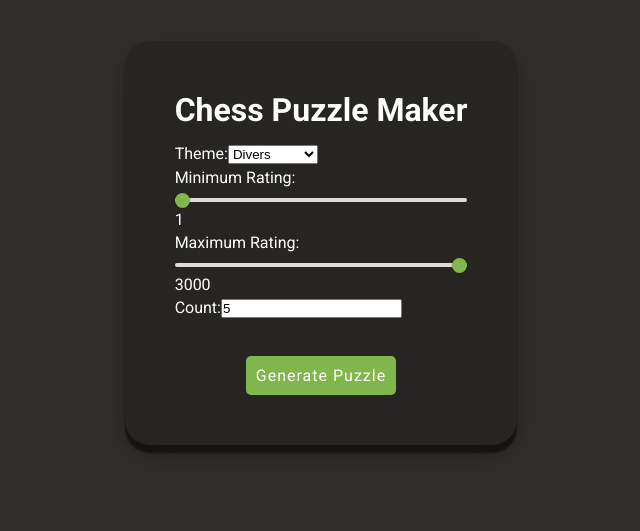
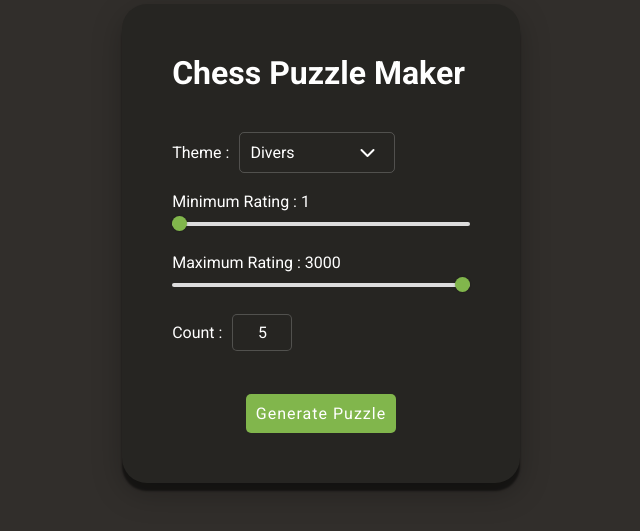
Before and after one commit to BaptLab/chess_puzzle_maker, a Next.js app in the folder front/: page / in a window 1280 px wide. Shown: the part 157-688 px from the top of the page, without its empty margins (319-959 px from the left). Built offline with nearby package versions, Linux system fonts and the light colour scheme.

Commit message:
good work on visuals

```diff
--- a/front/package.json
+++ b/front/package.json
@@ -10,6 +10,7 @@
   },
   "dependencies": {
     "@chrisoakman/chessboard2": "^0.5.0",
+    "@fortawesome/fontawesome-free": "^6.6.0",
     "jspdf": "^2.5.2",
     "next": "15.0.2",
     "react": "19.0.0-rc-02c0e824-20241028",
--- a/front/src/app/globals.css
+++ b/front/src/app/globals.css
@@ -33,6 +33,89 @@ button {
   cursor: pointer;
 }
 
+select {
+  appearance: none;
+  -webkit-appearance: none;
+  -moz-appearance: none;
+  background-color: inherit;
+  color: white;
+  border: 1px solid rgba(255, 255, 255, 0.2);
+  border-radius: 5px;
+  padding: 10px;
+  font-size: 16px;
+  font-family: inherit;
+  cursor: pointer;
+  width: 100%;
+  transition: border-color 0.2s;
+}
+
+select:focus {
+  border-color: #81b64c;
+  outline: none;
+}
+
+/* Font Awesome arrow icon */
+.select-arrow {
+  position: absolute;
+  right: 10px;
+  top: 50%;
+  transform: translateY(-50%);
+  pointer-events: none; /* Prevents interfering with select interaction */
+  transition: transform 0.3s;
+  color: white;
+}
+
+/* Rotate arrow when select container has "open" class */
+.selectContainer.open .select-arrow {
+  transform: translateY(-50%) rotate(180deg); /* Flip arrow when open */
+}
+
+/* Option styling */
+option {
+  background-color: #262522;
+  color: white;
+  border: none;
+  padding: 10px;
+}
+
+/* Option hover effect */
+option:hover {
+  background-color: #81b64c;
+  color: white;
+}
+
+#theme-select {
+  margin-left: 10px;
+}
+#count-input {
+  margin-left: 10px;
+  background-color: #262522; /* Same dark background as parent */
+  color: white; /* White text */
+  border: 1px solid rgba(255, 255, 255, 0.2); /* Light border */
+  border-radius: 5px; /* Rounded corners */
+  padding: 8px;
+  font-size: 16px;
+  font-family: inherit;
+  width: 60px; /* Adjust width as needed */
+  text-align: center; /* Center text for a cleaner look */
+  transition: border-color 0.2s;
+}
+
+#count-input:focus {
+  border-color: #81b64c; /* Green border on focus */
+  outline: none; /* Remove outline on focus */
+}
+
+#count-input::-webkit-inner-spin-button,
+#count-input::-webkit-outer-spin-button {
+  -webkit-appearance: none; /* Hide default number input arrows in WebKit browsers */
+  margin: 0; /* Remove margin */
+}
+
+label {
+  margin-bottom: 15px;
+}
+
 form {
   display: flex;
   flex-direction: column;
@@ -40,9 +123,9 @@ form {
 }
 
 .puzzle-appending-box {
-  margin-top: 20px;
   display: flex;
   justify-content: center;
+  margin-bottom: 10px;
 }
 
 * {
--- a/front/src/app/page.module.css
+++ b/front/src/app/page.module.css
@@ -114,7 +114,7 @@ a.secondary {
 }
 
 .puzzleMenu h1 {
-  margin-bottom: 15px;
+  margin-bottom: 40px;
 }
 
 .puzzleMenu button {
@@ -191,7 +191,10 @@ a.secondary {
   border-radius: 5px;
   color: transparent; /* Hide default ticks in IE */
 }
-
+.selectContainer {
+  position: relative;
+  display: inline-block;
+}
 /* Add focus style for accessibility */
 .puzzleMenu input[type="range"]:focus {
   outline: none;
--- a/front/src/app/page.tsx
+++ b/front/src/app/page.tsx
@@ -1,11 +1,12 @@
 "use client"; // Add this line at the top
 
 import { fetchPuzzles } from "@/api/puzzleApi"; // Ensure the import path is correct
-import { useState, useRef } from "react";
+import { useState, useRef, useEffect } from "react";
 import { Puzzle } from "@/interfaces/Puzzle";
 import ChessboardComponent from "../services/chessboardGenerator";
 import { generatePuzzlesPdf } from "@/services/generatePuzzlesPdf";
 import styles from "./page.module.css";
+import "@fortawesome/fontawesome-free/css/all.min.css"; // Import Font Awesome CSS
 
 const Home = () => {
   const [theme, setTheme] = useState<string>("Divers");
@@ -15,26 +16,84 @@ const Home = () => {
   const [puzzles, setPuzzles] = useState<Puzzle[]>([]);
   const [loading, setLoading] = useState<boolean>(false);
 
-  // Ref for the 'puzzle-appending-box' div
+  const selectContainerRef = useRef<HTMLDivElement>(null); // Ref for the select container
   const puzzleAppendingBoxRef =
-    useRef<HTMLDivElement>(null);
+    useRef<HTMLDivElement>(null); // Ref for the 'puzzle-appending-box' div
 
-  const themes = [
+  // Example themes with duplicates removed
+  const themes = Array.from(
+    new Set([
       "Divers",
-    "Checkmate",
-    "Fork",
-    "Pin",
-    "Skewer",
-  ]; // Example themes
+      "crushing",
+      "fork",
+      "middlegame",
+      "short",
+      "kingsideAttack",
+      "mate",
+      "mateIn1",
+      "oneMove",
+      "endgame",
+      "master",
+      "mateIn2",
+      "backRankMate",
+      "advantage",
+      "discoveredAttack",
+      "pinnedPiece",
+      "pawnEndgame",
+      "rookEndgame",
+      "defensiveMove",
+      "long",
+      "deflection",
+    ])
+  );
 
-  // Handle form submission and PDF generation
+  useEffect(() => {
+    const toggleSelectArrow = () => {
+      if (selectContainerRef.current) {
+        selectContainerRef.current.classList.toggle("open");
+      }
+    };
+
+    const removeSelectArrow = () => {
+      if (selectContainerRef.current) {
+        selectContainerRef.current.classList.remove("open");
+      }
+    };
+
+    const selectElement =
+      selectContainerRef.current?.querySelector("select");
+
+    if (selectElement) {
+      selectElement.addEventListener(
+        "click",
+        toggleSelectArrow
+      );
+      selectElement.addEventListener(
+        "blur",
+        removeSelectArrow
+      );
+    }
+
+    return () => {
+      if (selectElement) {
+        selectElement.removeEventListener(
+          "click",
+          toggleSelectArrow
+        );
+        selectElement.removeEventListener(
+          "blur",
+          removeSelectArrow
+        );
+      }
+    };
+  }, []);
+
   const handleSubmit = async (
     e: React.FormEvent<HTMLFormElement>
   ) => {
     e.preventDefault();
     setLoading(true);
 
-    // Fetch puzzles directly
     const data = await fetchPuzzles(
       theme,
       minRating,
@@ -46,7 +105,6 @@ const Home = () => {
     setLoading(false);
 
     if (data.length > 0) {
-      // Pass the 'puzzle-appending-box' ref to `generatePuzzlesPdf`
       generatePuzzlesPdf(
         data,
         theme,
@@ -63,10 +121,15 @@ const Home = () => {
         <h1>Chess Puzzle Maker</h1>
         <form onSubmit={handleSubmit}>
           <label>
-            Theme:
+            Theme :
+            <div
+              className={styles.selectContainer}
+              ref={selectContainerRef}
+            >
               <select
                 value={theme}
                 onChange={(e) => setTheme(e.target.value)}
+                id="theme-select"
               >
                 {themes.map((t) => (
                   <option key={t} value={t}>
@@ -74,9 +137,11 @@ const Home = () => {
                   </option>
                 ))}
               </select>
+              <i className="fas fa-chevron-down select-arrow"></i>
+            </div>
           </label>
           <label>
-            Minimum Rating:
+            Minimum Rating : {minRating}
             <input
               type="range"
               min="1"
@@ -87,10 +152,9 @@ const Home = () => {
                 setMinRating(parseInt(e.target.value))
               }
             />
-            {minRating}
           </label>
           <label>
-            Maximum Rating:
+            Maximum Rating : {maxRating}
             <input
               type="range"
               min="1"
@@ -101,20 +165,19 @@ const Home = () => {
                 setMaxRating(parseInt(e.target.value))
               }
             />
-            {maxRating}
           </label>
           <label>
-            Count:
+            Count :
             <input
               type="number"
               value={count}
               onChange={(e) =>
                 setCount(parseInt(e.target.value))
               }
+              id="count-input"
             />
           </label>
 
-          {/* Puzzle appending box where chessboards will be temporarily rendered */}
           <div
             ref={puzzleAppendingBoxRef}
             className="puzzle-appending-box"
```
Also changed, not shown: 1 other file (tests, documents, lock files or other folders). Lines whose indentation alone changed are shown as unchanged.
